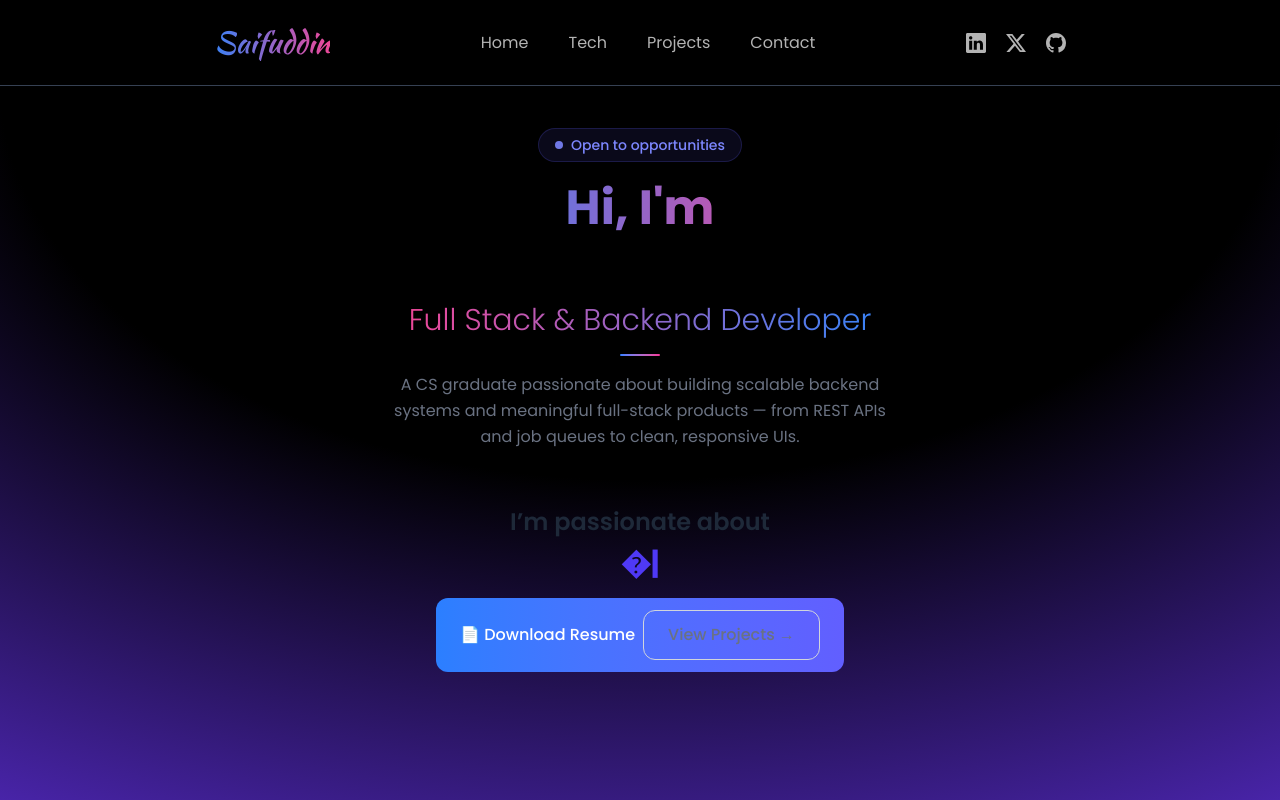
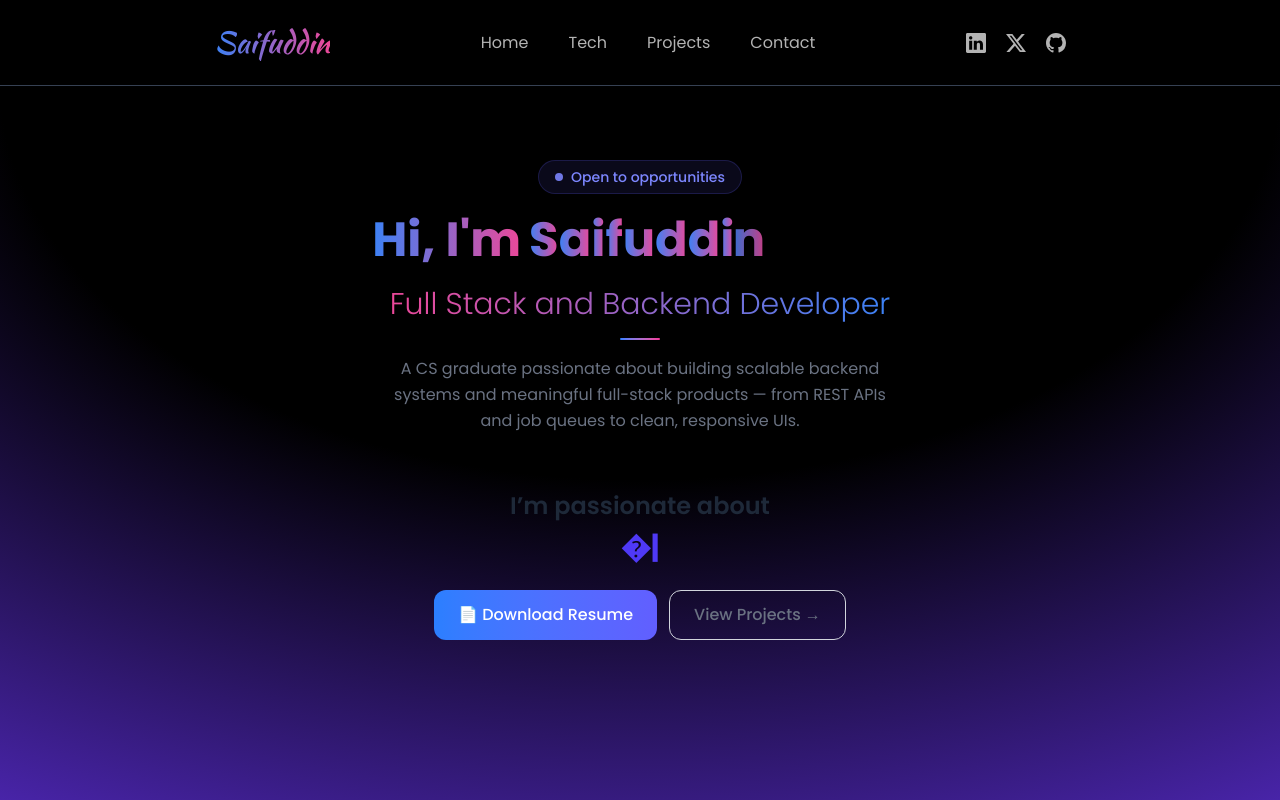
Before and after one commit to Saifuddin4007/portfolio-web, a React (Vite) app: page / in a window 1280 px wide. Shown: the top 800 px of the page. Built offline with nearby package versions, Linux system fonts and the light colour scheme; no server answers.

Commit message:
Fixed name slider transparent error

```diff
--- a/src/components/AnimatedName.jsx
+++ b/src/components/AnimatedName.jsx
@@ -3,9 +3,7 @@ import { useEffect, useRef, useState } from 'react';
 export default function AnimatedName() {
     const name = "Saifuddin Khan";
     const [visibleLetters, setVisibleLetters] = useState(0);
-
-  // Use a ref for phase so it's always current inside the interval — no stale closure
-  const phase = useRef('typing'); // 'typing' | 'pausing' | 'erasing'
+    const phase = useRef('typing');
 
     useEffect(() => {
         const interval = setInterval(() => {
@@ -14,15 +12,11 @@ export default function AnimatedName() {
                     if (prev < name.length) {
                         return prev + 1;
                     } else {
-            // All letters shown — enter pause, then switch to erasing after 1.5s
                         phase.current = 'pausing';
-            setTimeout(() => {
-              phase.current = 'erasing';
-            }, 1500);
+                        setTimeout(() => { phase.current = 'erasing'; }, 1500);
                         return prev;
                     }
                 });
-
             } else if (phase.current === 'erasing') {
                 setVisibleLetters(prev => {
                     if (prev > 0) {
@@ -33,31 +27,29 @@ export default function AnimatedName() {
                     }
                 });
             }
-      // phase === 'pausing': do nothing, let the setTimeout above fire
         }, 120);
 
         return () => clearInterval(interval);
-  }, []); // Empty deps — runs once, phase.current is always fresh via ref
+    }, []);
 
     return (
-    <div className="text-2xl md:text-5xl font-bold m-0 p-0 leading-none"
-         style={{
-           background: 'linear-gradient(to right, #10b981, #06b6d4)',
-           WebkitBackgroundClip: 'text',
-           WebkitTextFillColor: 'transparent'
-         }}>
+        <span className="font-bold">
             {name.split('').map((letter, index) => (
                 <span
                     key={index}
-          className={`inline-block transition-all duration-300 ease-out ${
-            index < visibleLetters
-              ? 'opacity-100 translate-x-0'
-              : 'opacity-0 -translate-x-5'
-          }`}
+                    style={{
+                        background: 'linear-gradient(to right, #3b82f6, #ec4899)',
+                        WebkitBackgroundClip: 'text',
+                        WebkitTextFillColor: 'transparent',
+                        display: 'inline-block',
+                        transition: 'opacity 300ms ease-out, transform 300ms ease-out',
+                        opacity: index < visibleLetters ? 1 : 0,
+                        transform: index < visibleLetters ? 'translateX(0)' : 'translateX(-12px)',
+                    }}
                 >
                     {letter === ' ' ? '\u00A0' : letter}
                 </span>
             ))}
-    </div>
+        </span>
     );
 }
--- a/src/components/Contact.jsx
+++ b/src/components/Contact.jsx
@@ -19,7 +19,7 @@ const Contact = () => {
 
         <div className='flex flex-col p-2 ' >
           <CiLinkedin className=' text-xl md:text-2xl' />
-          <a href="https://www.linkedin.com/in/saifuddinkhan" className='text-sm md:text-xl'>linkedin.com/in/saifuddin-khan</a>
+          <a href="https://www.linkedin.com/in/saifuddinkhan" className='text-sm md:text-xl'>linkedin.com/in/saifuddinkhan</a>
         </div>
       </div>
     </div>
--- a/src/components/Hero.jsx
+++ b/src/components/Hero.jsx
@@ -5,45 +5,44 @@ import InterestsRotator from './InterestsRotator';
 
 const Hero = () => {
     return (
-        <div id='home' className='px-8 md:px-32 flex flex-col min-h-screen w-full items-center justify-center py-28'>
-            <div className='flex flex-col items-center justify-center gap-10'>
-
+        <div id="home" className="px-8 md:px-32 flex flex-col min-h-screen w-full items-center justify-center py-28">
+            <div className="flex flex-col items-center justify-center gap-10">
                 <motion.div
                     initial={{ y: -50, opacity: 0 }}
                     animate={{ y: 0, opacity: 1 }}
                     transition={{ duration: 0.8, delay: 0.3 }}
-                    className='flex md:max-w-[720px] flex-col items-center justify-center gap-4 text-center'
+                    className="flex md:max-w-[720px] flex-col items-center justify-center gap-4 text-center"
                 >
-                    <span className='inline-flex items-center gap-2 text-sm text-indigo-400 bg-indigo-500/10 border border-indigo-500/20 rounded-full px-4 py-1.5 font-medium'>
-                        <span className='w-2 h-2 rounded-full bg-indigo-400 animate-pulse' />
+                    <span className="inline-flex items-center gap-2 text-sm text-indigo-400 bg-indigo-500/10 border border-indigo-500/20 rounded-full px-4 py-1.5 font-medium">
+                        <span className="w-2 h-2 rounded-full bg-indigo-400 animate-pulse"></span>
                         Open to opportunities
                     </span>
 
-                    <div
-                        className='text-3xl md:text-5xl font-bold leading-tight'
-                        style={{
+                    <div className="text-3xl md:text-5xl font-bold leading-tight flex flex-wrap items-center justify-center gap-2">
+                        <span style={{
                             background: 'linear-gradient(to right, #3b82f6, #ec4899)',
                             WebkitBackgroundClip: 'text',
                             WebkitTextFillColor: 'transparent'
-                        }}
-                    >
-                        Hi, I'm <AnimatedName />
+                        }}>
+                            Hi, I'm
+                        </span>
+                        <AnimatedName />
                     </div>
 
                     <h2
-                        className='text-xl md:text-3xl font-light'
+                        className="text-xl md:text-3xl font-light"
                         style={{
                             background: 'linear-gradient(to right, #ec4899, #3b82f6)',
                             WebkitBackgroundClip: 'text',
                             WebkitTextFillColor: 'transparent'
                         }}
                     >
-                        Full Stack &amp; Backend Developer
+                        Full Stack and Backend Developer
                     </h2>
 
-                    <div className='w-10 h-0.5 rounded-full bg-gradient-to-r from-blue-500 to-pink-500' />
+                    <div className="w-10 h-0.5 rounded-full bg-gradient-to-r from-blue-500 to-pink-500"></div>
 
-                    <p className='text-sm md:text-base text-gray-500 leading-relaxed max-w-lg'>
+                    <p className="text-sm md:text-base text-gray-500 leading-relaxed max-w-lg">
                         A CS graduate passionate about building scalable backend systems and
                         meaningful full-stack products — from REST APIs and job queues to
                         clean, responsive UIs.
@@ -51,21 +50,18 @@ const Hero = () => {
 
                     <InterestsRotator />
 
-                    {/* CTA buttons */}
-                    <div className='flex flex-wrap gap-3 justify-center mt-2'
+                    <div className="flex flex-wrap gap-3 justify-center mt-2">
 
-                            href='/Saifuddin-Khan-Resume.pdf'
-                            download='Saifuddin-Khan-Resume.pdf'
-                            className='inline-flex items-center gap-2 bg-gradient-to-r from-blue-500 to-indigo-500 hover:opacity-90 text-white font-medium text-base rounded-xl px-6 py-3 transition-all duration-200 hover:-translate-y-0.5'
-                        >
+                        <a href="/Saifuddinkhan_new_Resume.pdf" download="Saifuddin-Khan-Resume.pdf"
+                            className="inline-flex items-center gap-2 bg-gradient-to-r from-blue-500 to-indigo-500 hover:opacity-90 text-white font-medium text-base rounded-xl px-6 py-3 transition-all duration-200 hover:-translate-y-0.5">
                             📄 Download Resume
-                        <a
+                        </a>
 
-                            href='#projects'
-                            className='inline-flex items-center gap-2 border border-gray-300 hover:border-indigo-400 hover:text-indigo-400 text-gray-500 font-medium text-base rounded-xl px-6 py-3 transition-all duration-200 hover:-translate-y-0.5'
-                        >
+                        <a href="#projects"
+                            className="inline-flex items-center gap-2 border border-gray-300 hover:border-indigo-400 hover:text-indigo-400 text-gray-500 font-medium text-base rounded-xl px-6 py-3 transition-all duration-200 hover:-translate-y-0.5">
                             View Projects →
                         </a>
+
                     </div>
 
                 </motion.div>
```
Lines whose indentation alone changed are shown as unchanged.
